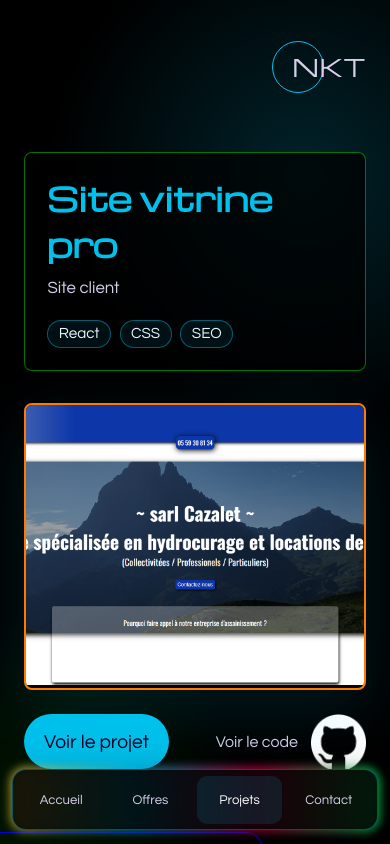
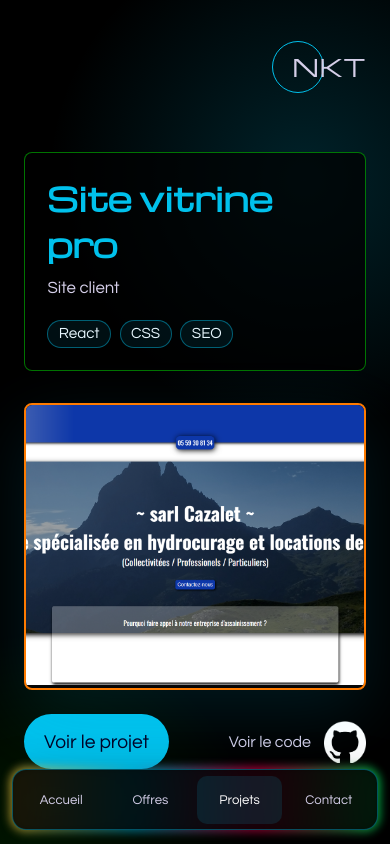
Before and after one commit to Issou83/Portfolio-Mr-Niakate, a React (Create React App) app: page /projet-1 in a window 390 px wide. Shown: the top 844 px of the page. Built offline with nearby package versions, Linux system fonts and the light colour scheme.

Commit message:
Affine boutons projet mobile

```diff
--- a/src/style/pages/_project.scss
+++ b/src/style/pages/_project.scss
@@ -184,7 +184,12 @@
   margin-top: 1.5rem;
 
   @media screen and (max-width: 760px) {
-    margin-bottom: 5.8rem;
+    margin-bottom: 7.2rem;
+
+    .gitCode .linkGit {
+      width: 42px;
+      height: 42px;
+    }
   }
 
   a .button {
```
